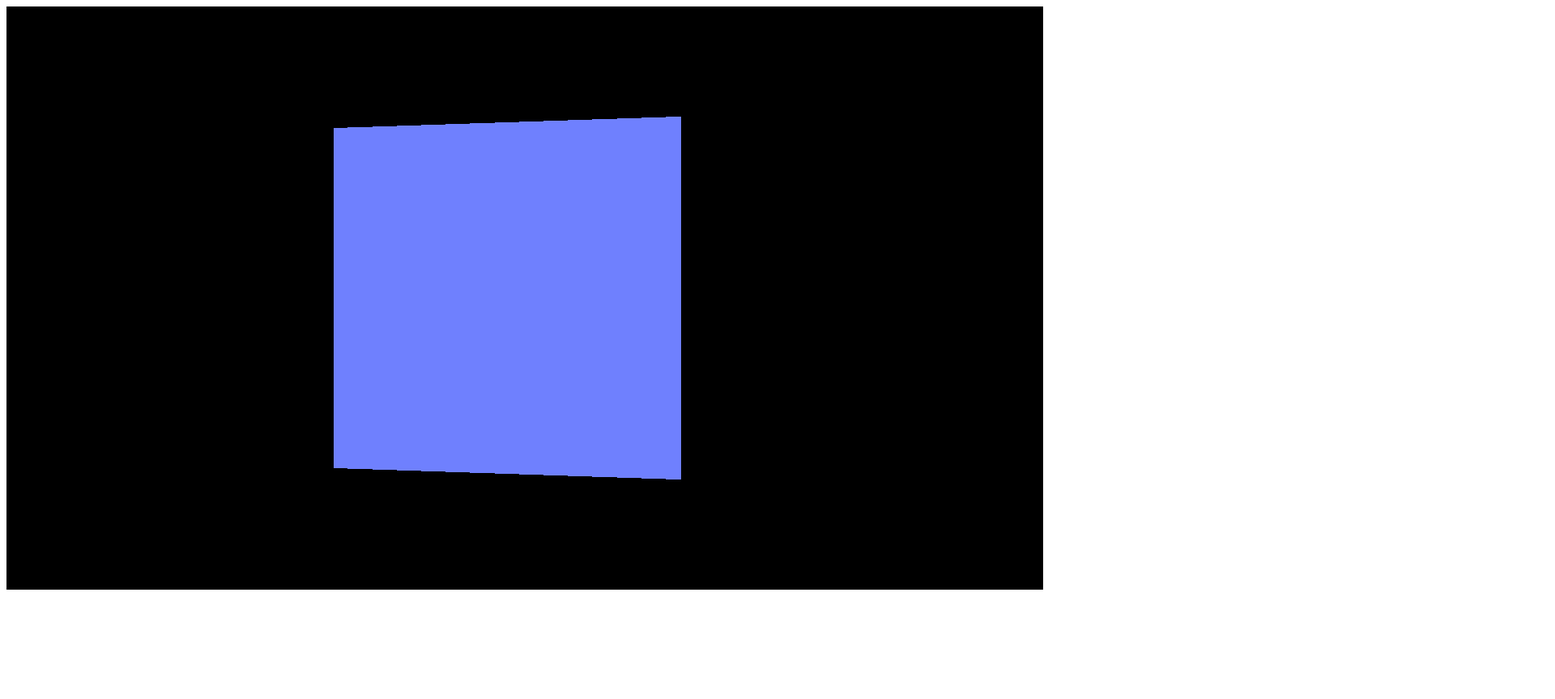
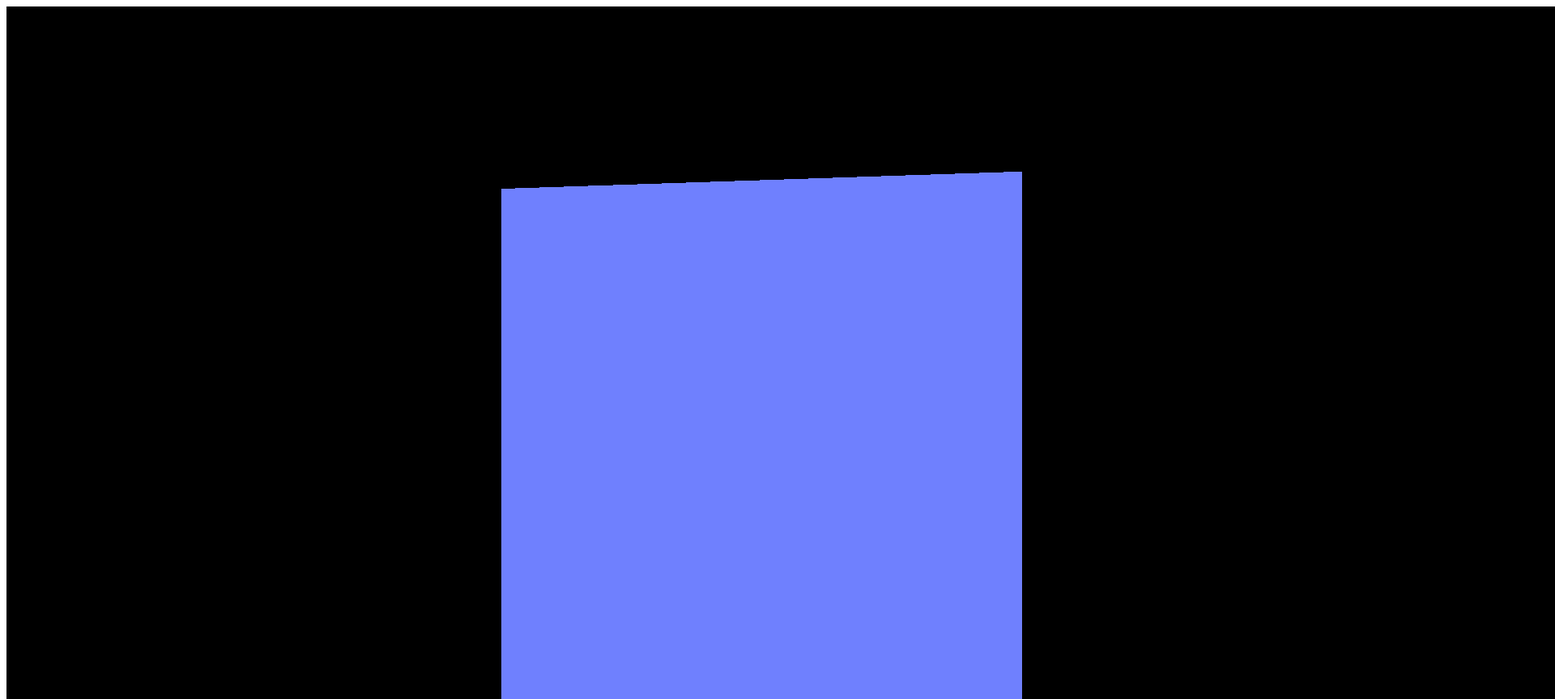
Before and after one commit to koki1124/web2-11, a plain HTML site: page index.html in a window 1280 px wide. Shown: the top 863 px of the page at 81% size, 1920 px wide, since content can reach past the window. Before the commit the page ends 800 px from the top, so only its background shows below. Drawn offline with nearby package versions, Linux system fonts and the light colour scheme.

Commit message:
Update index.html

```diff
--- a/index.html
+++ b/index.html
@@ -10,8 +10,8 @@
     function init() {
 
       // サイズを指定
-      const width = 1280;
-      const height = 720;
+      const width = 1929;
+      const height = 1080;
 
       // レンダラーを作成
       const renderer = new THREE.WebGLRenderer({
```
